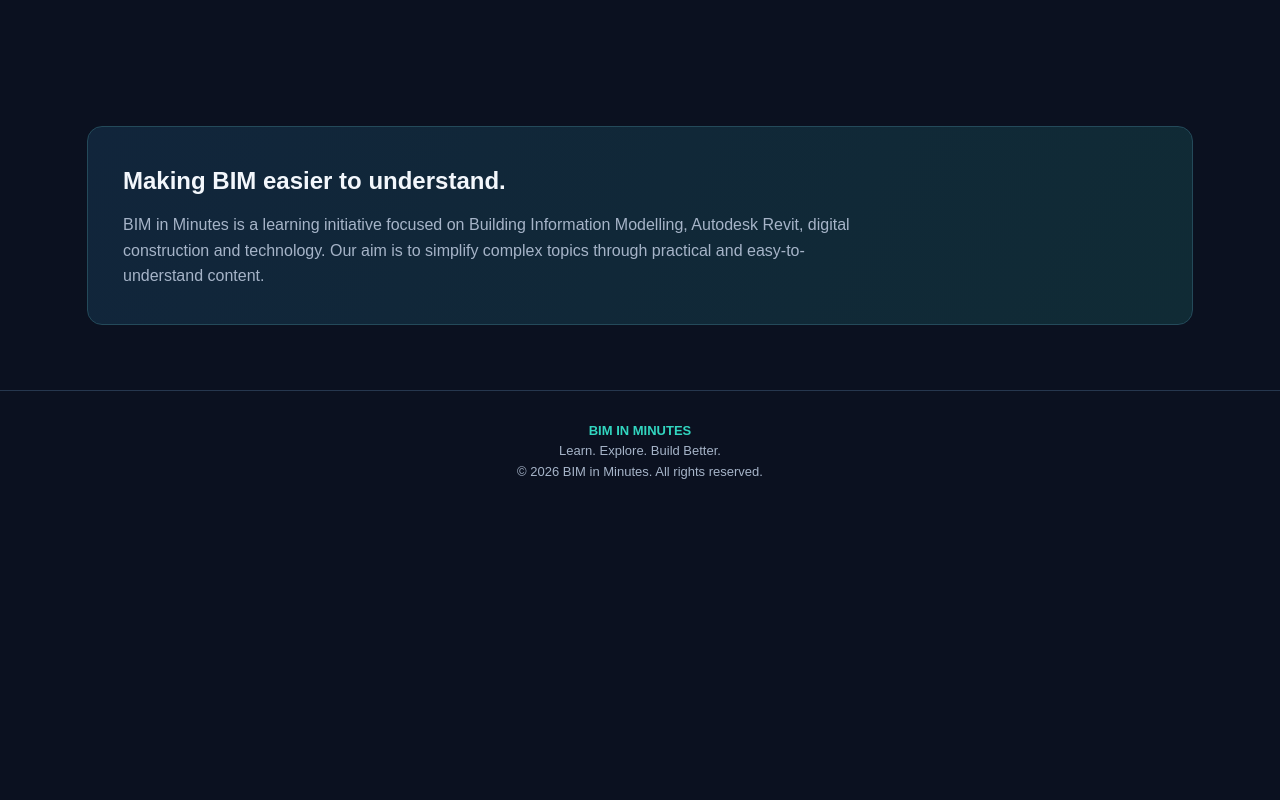
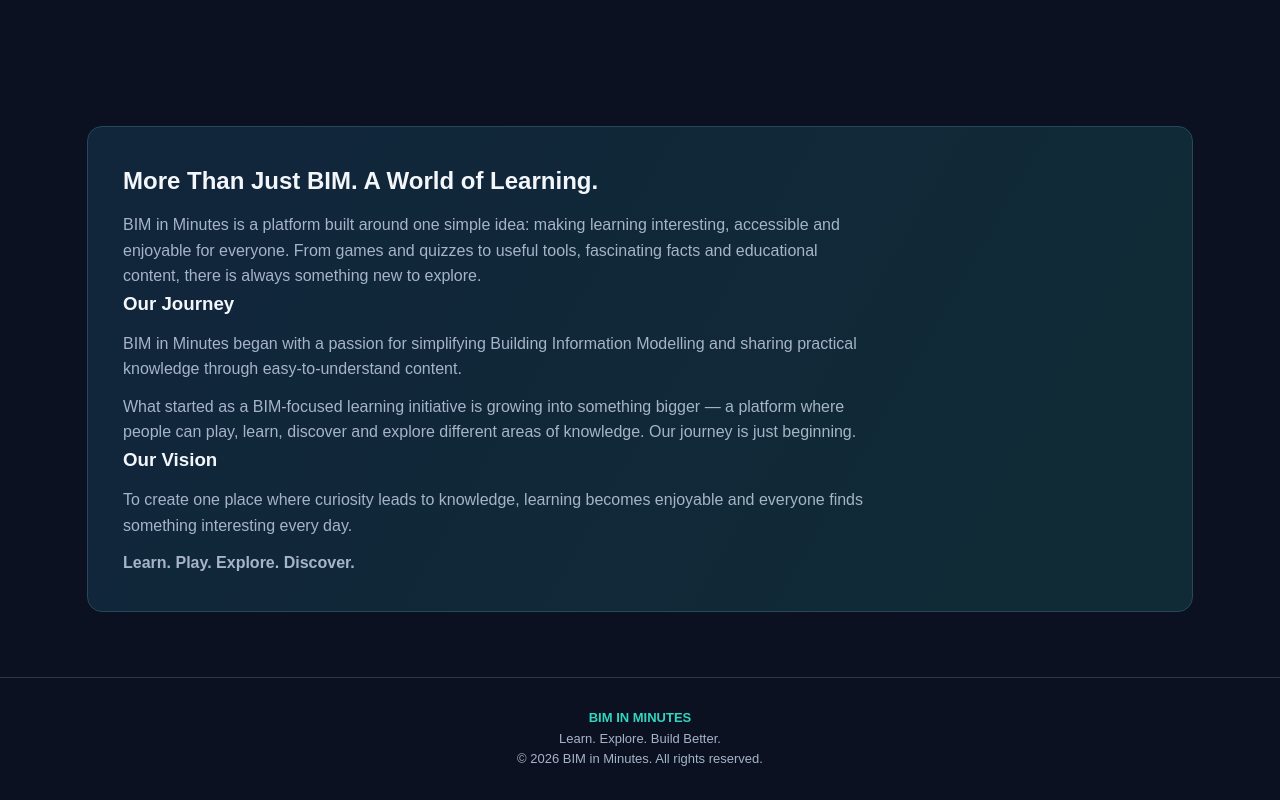
Before and after one commit to BIMinMinutes/biminminute-website, a plain HTML site: page index.html in a window 1280 px wide. Shown: the part 2919-3719 px from the top of the page. Before the commit the page ends 3432 px from the top, so only its background shows below. Drawn offline with Linux system fonts and the light colour scheme.

Commit message:
Update About section with platform vision and journey

```diff
--- a/index.html
+++ b/index.html
@@ -466,18 +466,45 @@ footer strong {color:var(--teal)}
   </div>
 </section>
 
+
 <section class="section" id="about">
   <div class="about">
-    <h2>Making BIM easier to understand.</h2>
+    <h2>More Than Just BIM. A World of Learning.</h2>
+
     <p>
-      BIM in Minutes is a learning initiative focused on
-      Building Information Modelling, Autodesk Revit,
-      digital construction and technology. Our aim is to
-      simplify complex topics through practical and
+      BIM in Minutes is a platform built around one simple idea:
+      making learning interesting, accessible and enjoyable for everyone.
+      From games and quizzes to useful tools, fascinating facts and
+      educational content, there is always something new to explore.
+    </p>
+
+    <h3>Our Journey</h3>
+
+    <p>
+      BIM in Minutes began with a passion for simplifying Building
+      Information Modelling and sharing practical knowledge through
       easy-to-understand content.
     </p>
+
+    <p>
+      What started as a BIM-focused learning initiative is growing
+      into something bigger — a platform where people can play,
+      learn, discover and explore different areas of knowledge.
+      Our journey is just beginning.
+    </p>
+
+    <h3>Our Vision</h3>
+
+    <p>
+      To create one place where curiosity leads to knowledge,
+      learning becomes enjoyable and everyone finds something
+      interesting every day.
+    </p>
+
+    <p><strong>Learn. Play. Explore. Discover.</strong></p>
   </div>
 </section>
+
 </main>
 
 <footer>
```
